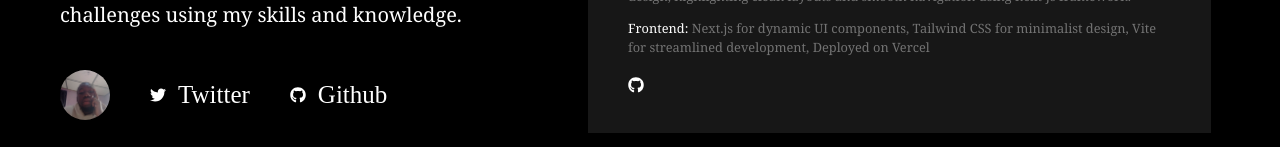
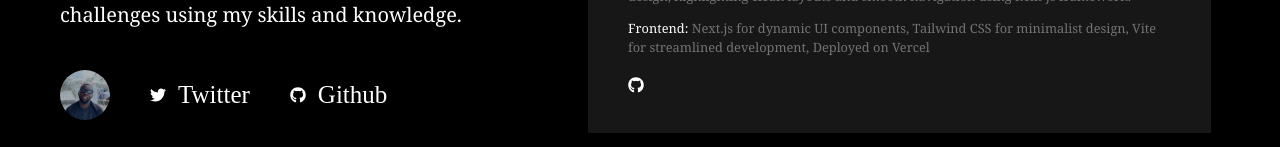
Before and after one commit to Deji06/Myportfolio, a React (Vite) app: page / in a window 1280 px wide. Shown: the part 314-461 px from the top of the page. Built offline with nearby package versions, Linux system fonts and the light colour scheme; a web font is replaced by a local one.

Commit message:
made adjustment

```diff
--- a/src/components/LeftContainer.tsx
+++ b/src/components/LeftContainer.tsx
@@ -1,7 +1,8 @@
 // import React from 'react'
 import { FaTwitter } from "react-icons/fa";
 import { FaGithub } from "react-icons/fa";
-import profilePics from "../assets/WhatsApp Image 2024-04-29 at 02.07.34_86d5abc8.jpg";
+// import profilePics from "../assets/WhatsApp Image 2024-04-29 at 02.07.34_86d5abc8.jpg";
+import picture from "../assets/profilePic.jpg"
 import { motion } from "framer-motion";
 
 const LeftContainer = () => {
@@ -38,7 +39,7 @@ const LeftContainer = () => {
             animate={{ opacity: 1 }}
             transition={{ duration: 10 }}
             className="w-[50px] h-[50px] rounded-[50%] object-cover overflow-hidden "
-            src={profilePics}
+            src={picture}
             alt="my profile picture"
           />
           <div className="flex gap-3 items-center">
@@ -64,6 +65,7 @@ const LeftContainer = () => {
         <h2 className="mt-5 sm:ml-5 font-Zeyada text-[25px] ml-2 ">want to reach me ?</h2>
         <div className="flex flex-col font-serif space-y-2 sm:ml-5 ml-2 ">
           <span>+234 9060839818</span>
+          {/* <a href="intent://olawunioladeji06@gmail.com#Intent;scheme=mailto;package=com.google.android.gm;end">olawunioladeji06@gmail.com</a> */}
           <a href="https://mail.google.com/mail/?view=cm&fs=1&to=olawunioladeji06@gmail.com" className="hover:underline">olawunioladeji06@gmail.com</a>
         </div>
       </section>
--- a/src/components/Projects.tsx
+++ b/src/components/Projects.tsx
@@ -32,7 +32,7 @@ const Projects: Data[] = [
     Tittle: "Breden Architecture",
     About:"Developed a responsive, multi-page website for Breden Architecture with sections such as Home, About Us, Services, Projects, and Contact Us. The site showcases professional and interactive design, highlighting clean layouts and smooth navigation.",
     techUsed:'React.js for dynamic UI components, Tailwind CSS for styling and responsiveness, Vite for optimized development, Deployed on Vercel',
-    url: "https://github.com/Deji06/brendenArchitecture",
+    url: "https://brenden-architecture.vercel.app/",
   },
   {
     id: 3,
```
Also changed, not shown: src/assets/profilePic.jpg (added).
